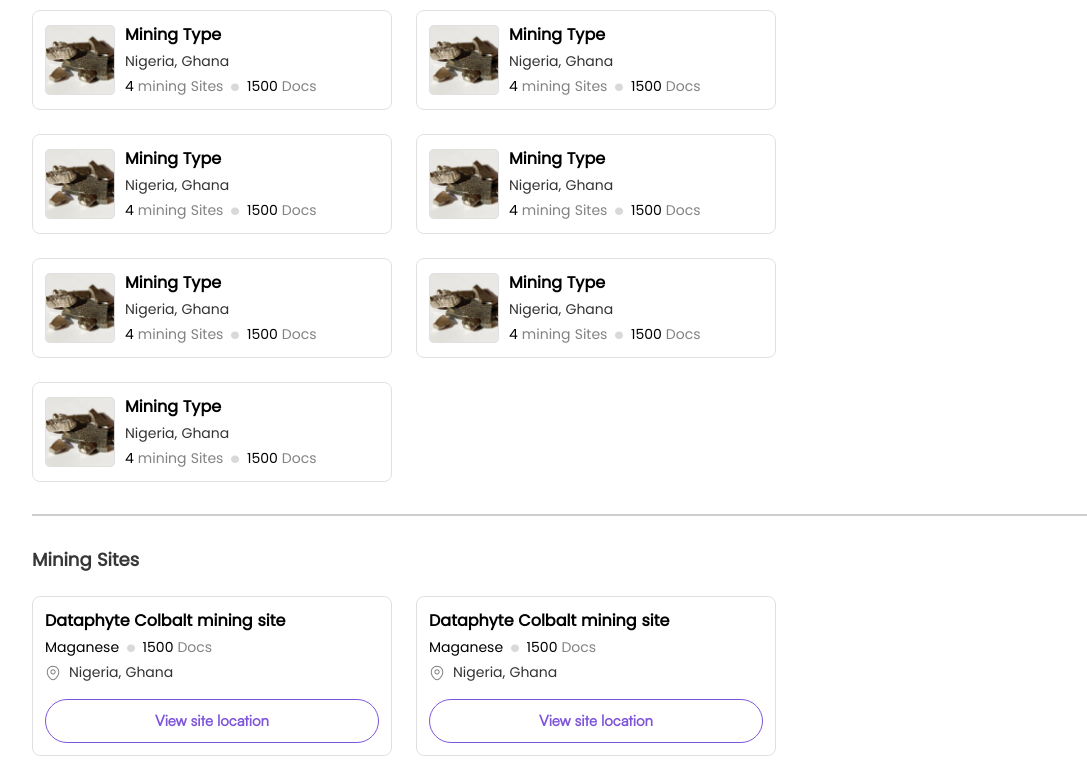
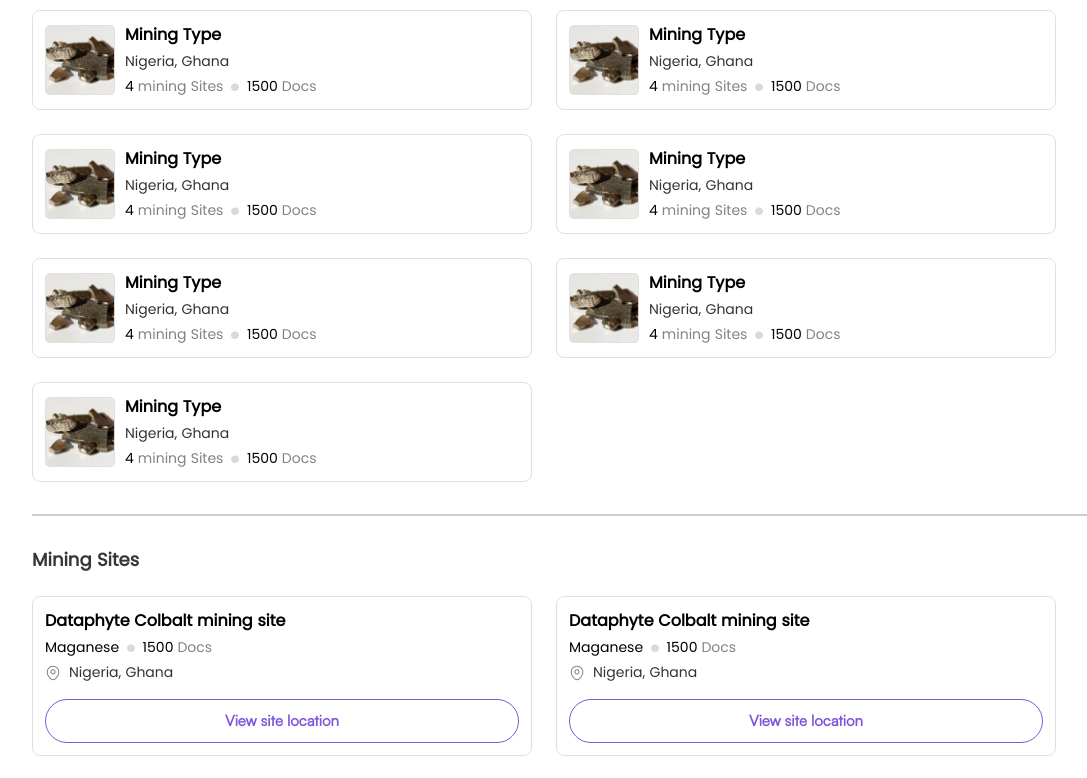
Before and after one commit to seliwanoff/web-dataphyte, a React (Create React App) app: page /search in a window 1280 px wide. Shown: the part 800-1578 px from the top of the page, without its empty margins (78-1165 px from the left). Built offline with nearby package versions, Linux system fonts and the light colour scheme.

Commit message:
Update Search UI

```diff
--- a/src/Search/serachBoxFilter.tsx
+++ b/src/Search/serachBoxFilter.tsx
@@ -4,7 +4,7 @@ import filter from "../assets/images/filter-lines.png";
 const SearchBoxFilter = () => {
   return (
     <div className="w-full xl:px-[110px] px-[24px] py-[32px] ">
-      <div className="w-full max-w-[1224px] justify-between flex-wrap items-center  flex mx-auto gap-[30px]">
+      <div className="w-full max-w-[1750px] justify-between flex-wrap items-center  flex mx-auto gap-[30px]">
         <SearchBar style="" bg="bg-[#f0f0f0]" border="border border-[#ccc]" />
         <div className="border border-[#D0D5DD] shadow-custom-light rounded-md py-[10px] cursor-pointer px-[24px] flex justify-center items-center gap-[10px]">
           <img src={filter} alt="" className="h-[20px]" />
--- a/src/components/header.tsx
+++ b/src/components/header.tsx
@@ -3,7 +3,7 @@ import menu from "../assets/images/Hamburger_LG.svg";
 const Header = () => {
   return (
     <div className="w-full">
-      <header className=" h-[98px] justify-center flex w-full items-center bg-white max-w-[1750px] mx-auto lg:px-[100px] px-[24px] ">
+      <header className=" h-[98px] justify-center  flex w-full items-center bg-white max-w-[1750px] mx-auto lg:px-[100px] px-[24px] ">
         <div className="w-full  flex justify-between items-center">
           <h2 className="text-[#7F55DA]  text-2xl leading-6 font-semibold font-Poppins">
             Dataphyte
--- a/src/components/search/CompnySearchWidget.tsx
+++ b/src/components/search/CompnySearchWidget.tsx
@@ -18,7 +18,7 @@ const CompanySearchWidget: React.FC<CompanySearchWidgetProps> = ({
   mineral,
 }) => {
   return (
-    <div className="gap-[10px] p-[12px]   flex-grow border border-[#e0e0e0] rounded-[8px] w-full basis-[360px] max-w-[360px]">
+    <div className="gap-[10px] p-[12px]   flex-grow border border-[#e0e0e0] rounded-[8px] widthl">
       <div className="flex gap-[10px] items-center">
         <div className="flex flex-col gap-[4px]">
           <h3 className="p-0 m-0 font-semibold font-Poppins text-[16px] leading-6 text-[#000]">
--- a/src/components/search/DocumentMobileSearchWidget.tsx
+++ b/src/components/search/DocumentMobileSearchWidget.tsx
@@ -20,7 +20,7 @@ const DocumentSearchMobileWidget: React.FC<CompanySearchWidgetProps> = ({
   mineral,
 }) => {
   return (
-    <div className="gap-[10px] p-[12px] mt-4  flex-grow border border-[#e0e0e0] rounded-[8px] w-full basis-[360px] max-w-[360px]">
+    <div className="gap-[10px] p-[12px] mt-4  flex-grow border border-[#e0e0e0] rounded-[8px] widthl">
       <div className="flex gap-[10px] items-center">
         <div className="flex flex-col gap-[4px]">
           <div className="flex items-center gap-2">
--- a/src/components/search/MiningSeachWidget.tsx
+++ b/src/components/search/MiningSeachWidget.tsx
@@ -18,7 +18,7 @@ const MiningSearchWidget: React.FC<MiningSearchWidgetProps> = ({
   mineral,
 }) => {
   return (
-    <div className="gap-[10px] p-[12px]   flex-grow border border-[#e0e0e0] rounded-[8px] w-full basis-[360px] max-w-[360px]">
+    <div className="gap-[10px] p-[12px]   flex-grow border border-[#e0e0e0] rounded-[8px] widthl">
       <div className="flex gap-[10px] items-center">
         <div className="flex flex-col gap-[4px]">
           <h3 className="p-0 m-0 font-semibold font-Poppins text-[16px] leading-6 text-[#000]">
--- a/src/components/search/SearchEachComponent.tsx
+++ b/src/components/search/SearchEachComponent.tsx
@@ -16,7 +16,7 @@ const EachComponent: React.FC<EachComponentProps> = ({
   docCount,
 }) => {
   return (
-    <div className="gap-[10px] p-[12px]   flex-grow border border-[#e0e0e0] rounded-[8px] w-full basis-[360px] max-w-[360px]">
+    <div className="gap-[10px] p-[12px] flex-grow border border-[#e0e0e0] rounded-[8px] widthl ">
       <div className="flex gap-[10px] items-center">
         <img src={minerlogo} alt="" className="h-[70px]" />
 
--- a/src/components/search/SearchResult.tsx
+++ b/src/components/search/SearchResult.tsx
@@ -7,7 +7,7 @@ const SearchResult = () => {
   const queryName = queryParams.get("query") || "Default Title";
   return (
     <div className="w-full xl:px-[110px]  py-[32px] px-[24px]">
-      <div className="max-w-[1224px] mx-auto overflow-x-auto parent-sroll">
+      <div className="max-w-[1750px] mx-auto overflow-x-auto parent-sroll">
         <div className="w-full   flex items-center">
           <div className="flex  gap-2 items-center text-nowrap">
             <span className="font-Poppins font-semibold text-[#202020] text-[20px] leading-6">
--- a/src/components/search/SearchWidget.tsx
+++ b/src/components/search/SearchWidget.tsx
@@ -16,7 +16,7 @@ const SearchWidget: React.FC<SearchWidgetProps> = ({ title }) => {
   const queryName = queryParams.get("query") || title || "Default Title";
 
   return (
-    <div className="w-full max-w-[1224px] flex flex-col gap-[40px] border-b-2 border-[#cecece] mx-auto pb-[32px] pt-[32px]">
+    <div className="w-full max-w-[1750px] flex flex-col gap-[40px] border-b-2 border-[#cecece] mx-auto pb-[32px] pt-[32px]">
       <div className="flex flex-col gap-[24px]">
         <span className="text-[#373737] font-semibold text-[18px] leading-6 font-Poppins">
           {title}
--- a/src/components/search/SearchlayourTable.tsx
+++ b/src/components/search/SearchlayourTable.tsx
@@ -7,7 +7,7 @@ const SeachTableFormat = () => {
   const queryParams = new URLSearchParams(location.search);
   const queryName = queryParams.get("query") || "Default Title";
   return (
-    <div className="w-full xl:px-[110px] px-[24px]">
+    <div className="w-full max-w-[1750px] mx-auto xl:px-[110px] px-[24px]">
       <SearchWidget title="Minerals" />
       <SearchWidget title="Mining Type" />
       <SearchWidget title="Mining Sites" />
--- a/src/components/search/searchfilter.tsx
+++ b/src/components/search/searchfilter.tsx
@@ -13,7 +13,7 @@ const SearchFilter = () => {
   ];
   return (
     <div className="border-b-2 border-[#CECECE] w-full xl:px-[110px] pt-[32px] px-[24px] ">
-      <div className="w-full mx-auto overflow-x-auto parent-sroll">
+      <div className="w-full max-w-[1750px] mx-auto overflow-x-auto parent-sroll">
         <ul className="flex text-nowrap items-center gap-[32px] xl:gap-[50px] flex-nowrap w-full list-none text-[#525252] font-Poppins font-normal leading-6 text-[16px] cursor-pointer">
           {Filters.map((item, index) => (
             <li
--- a/src/index.css
+++ b/src/index.css
@@ -59,6 +59,9 @@ code {
 .parent-sroll::-webkit-scrollbar {
   height: 1px;
 }
+.widthl {
+  @apply w-full basis-[391px] max-w-[500px];
+}
 /* Add this to your main CSS file (e.g., styles.css) */
 #nprogress {
   pointer-events: none;
```
